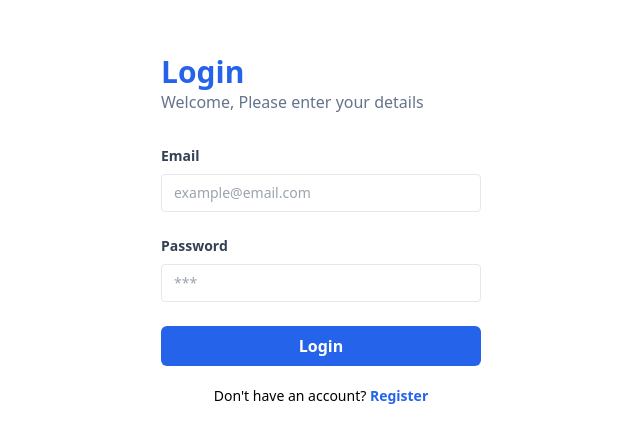
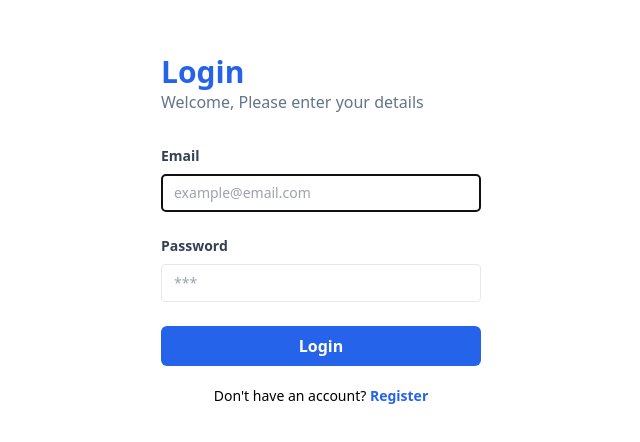
Before and after one commit to nuryudha/vip-codestudio-react, a React (Vite) app: page /login in a window 1280 px wide. Shown: the part 170-612 px from the top of the page, without its empty margins (319-959 px from the left). Built offline with nearby package versions, Linux system fonts and the light colour scheme.

Commit message:
VIP STUDIO CODE (useRef)

```diff
--- a/src/Pages/product.jsx
+++ b/src/Pages/product.jsx
@@ -1,4 +1,4 @@
-import { Fragment, useEffect, useState } from 'react';
+import { Fragment, useEffect, useRef, useState } from 'react';
 
 import Button from '../components/Elements/Button';
 import CardProduct from '../components/Fragments/CardProduct';
@@ -68,6 +68,24 @@ function ProductPage(props) {
     }
   }
 
+  // USE REF
+  const cartRef = useRef(JSON.parse(localStorage.getItem('cart')) || []);
+
+  function handleAddToCartRef(id) {
+    cartRef.current = [...cartRef.current, { id, quantity: 1 }];
+    localStorage.setItem('cart', JSON.stringify(cartRef.current));
+  }
+
+  const totalPriceRef = useRef(null);
+
+  useEffect(() => {
+    if (cart.length > 0) {
+      totalPriceRef.current.style.display = 'table-row';
+    } else {
+      totalPriceRef.current.style.display = 'none';
+    }
+  }, [cart]);
+
   return (
     <Fragment>
       <div className="flex justify-end h-20 bg-blue-600 text-white items-center px-10">
@@ -92,8 +110,8 @@ function ProductPage(props) {
             <thead>
               <tr>
                 <th>Product</th>
+                <th>Price</th>
                 <th>Quantity</th>
-                <th>Price</th>
                 <th>Total</th>
               </tr>
             </thead>
@@ -109,7 +127,7 @@ function ProductPage(props) {
                   </tr>
                 );
               })}
-              <tr>
+              <tr ref={totalPriceRef}>
                 <td colSpan={3} className="font-bold">
                   Total Price
                 </td>
--- a/src/components/Elements/Input/Input.jsx
+++ b/src/components/Elements/Input/Input.jsx
@@ -1,14 +1,13 @@
-function Input(props) {
+// function Input(props) {
+//   const { type, placeholder, name, ref } = props;
+//   return <input type={type} className="text-sm border rounded w-full px-3 py-2 text-slate-700 placeholder-50" placeholder={placeholder} name={name} id={name} ref={ref} />;
+// }
+
+import { forwardRef } from 'react';
+
+const Input = forwardRef((props, ref) => {
   const { type, placeholder, name } = props;
-  return (
-    <input
-      type={type}
-      className="text-sm border rounded w-full px-3 py-2 text-slate-700 placeholder-50"
-      placeholder={placeholder}
-      name={name}
-      id={name}
-    />
-  );
-}
+  return <input type={type} className="text-sm border rounded w-full px-3 py-2 text-slate-700 placeholder-50" placeholder={placeholder} name={name} id={name} ref={ref} />;
+});
 
 export default Input;
--- a/src/components/Elements/Input/index.jsx
+++ b/src/components/Elements/Input/index.jsx
@@ -1,13 +1,25 @@
-import Input from "./Input";
-import Label from "./Label";
-function InputForm(props) {
+import Input from './Input';
+import Label from './Label';
+import { forwardRef } from 'react';
+
+// function InputForm(props) {
+//   const { label, name, type, placeholder, ref } = props;
+//   return (
+//     <div className="mb-6">
+//       <Label htmlFor={name}>{label}</Label>
+//       <Input name={name} type={type} placeholder={placeholder} ref={ref} />
+//     </div>
+//   );
+// }
+
+const InputForm = forwardRef((props, ref) => {
   const { label, name, type, placeholder } = props;
   return (
     <div className="mb-6">
       <Label htmlFor={name}>{label}</Label>
-      <Input name={name} type={type} placeholder={placeholder} />
+      <Input name={name} type={type} placeholder={placeholder} ref={ref} />
     </div>
   );
-}
+});
 
 export default InputForm;
--- a/src/components/Fragments/FormLogin.jsx
+++ b/src/components/Fragments/FormLogin.jsx
@@ -1,27 +1,26 @@
-import Button from "../Elements/Button";
-import InputForm from "../Elements/Input";
+import { useEffect, useRef } from 'react';
+
+import Button from '../Elements/Button';
+import InputForm from '../Elements/Input';
 
 function FormLogin(props) {
   function handleLogin(event) {
     event.preventDefault();
-    localStorage.setItem("email", event.target.email.value);
-    localStorage.setItem("password", event.target.password.value);
-    window.location.href = "/products";
+    localStorage.setItem('email', event.target.email.value);
+    localStorage.setItem('password', event.target.password.value);
+    window.location.href = '/products';
   }
+
+  const emailRef = useRef(null);
+
+  useEffect(() => {
+    emailRef.current.focus();
+  }, []);
+
   return (
     <form onSubmit={handleLogin}>
-      <InputForm
-        label="Email"
-        type="email"
-        placeholder="example@email.com"
-        name="email"
-      />
-      <InputForm
-        label="Password"
-        type="password"
-        placeholder="***"
-        name="password"
-      />
+      <InputForm label="Email" type="email" placeholder="example@email.com" name="email" ref={emailRef} />
+      <InputForm label="Password" type="password" placeholder="***" name="password" />
       <Button classname="bg-blue-600 w-full" type="submit">
         Login
       </Button>
```
